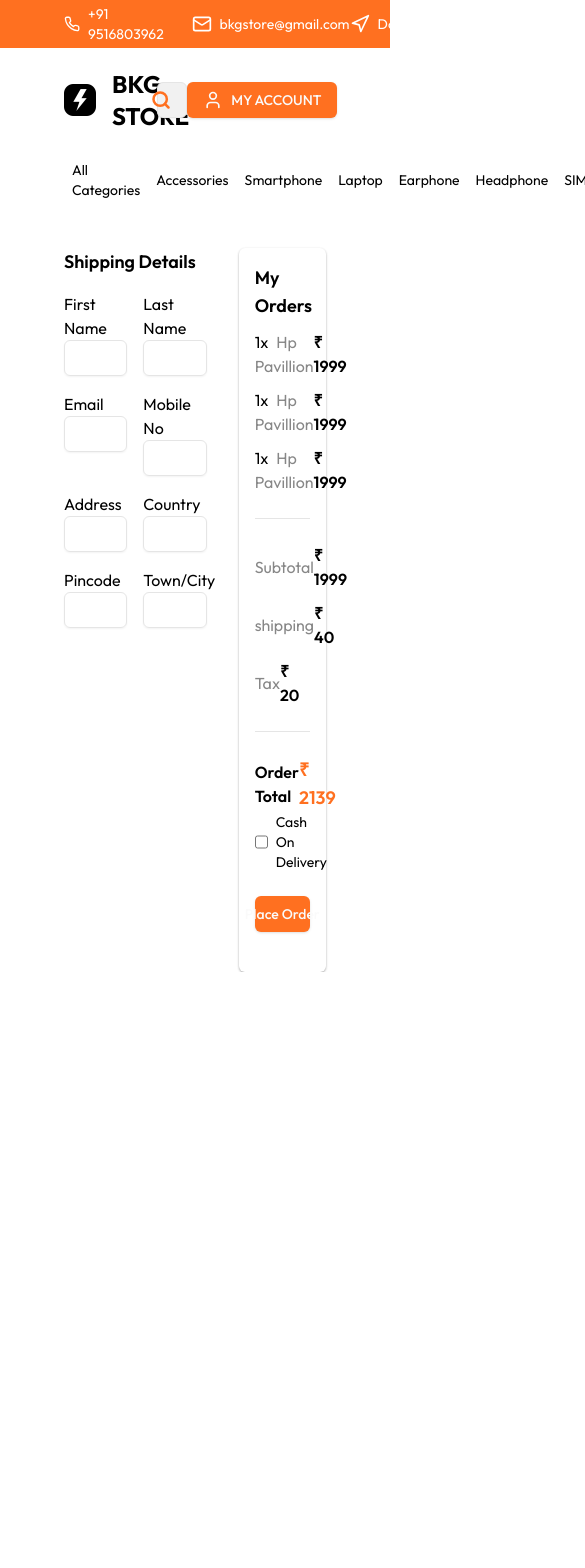
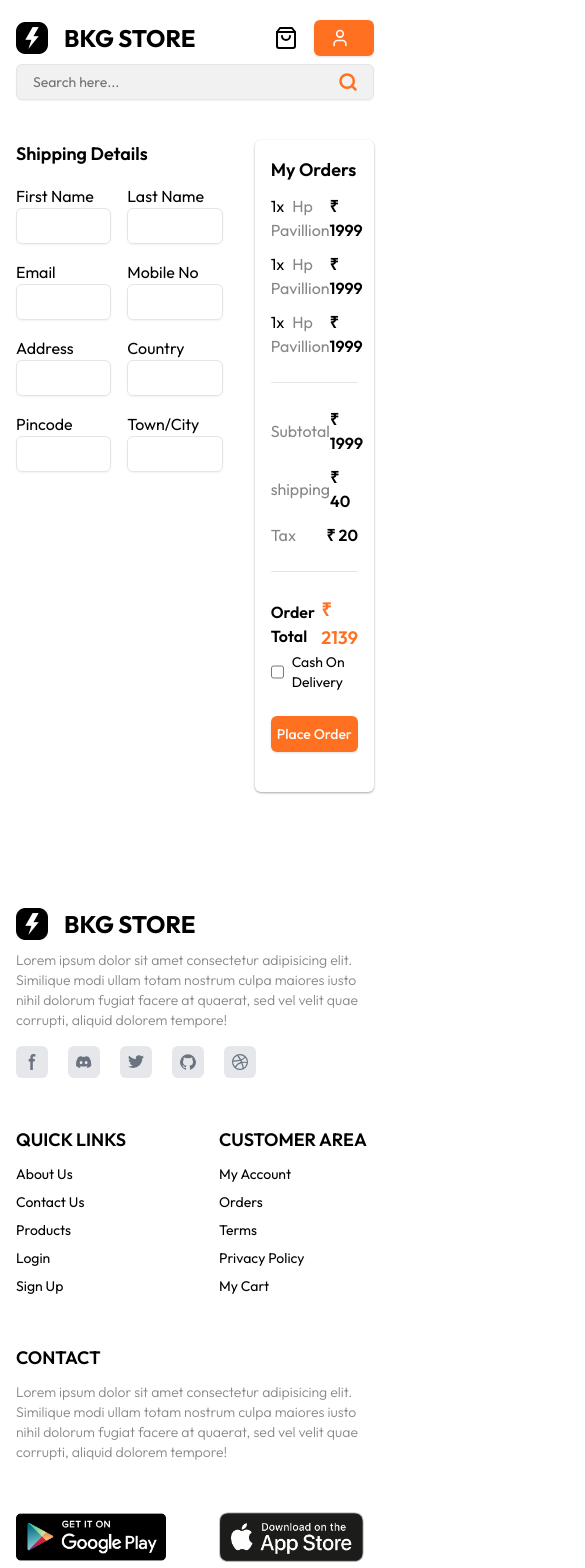
Before and after one commit to Rohit9894/Electronic_Store, a React (Vite) app in the folder client/: page /order-details in a window 390 px wide. Shown: the top 1568 px of the page, 585 px wide, since content can reach past the window. Before the commit the page ends 972 px from the top, so only its background shows below. Built offline with nearby package versions, Linux system fonts and the light colour scheme.

Commit message:
home page responsive completed

```diff
--- a/client/src/App.jsx
+++ b/client/src/App.jsx
@@ -1,12 +1,14 @@
 import React from "react";
 import Navbar from "./components/Navbar";
 import AllRoutes from "./Routes/AllRoutes";
+import Footer from "./components/Footer";
 
 function App() {
   return (
     <div>
       <Navbar />
       <AllRoutes />
+      <Footer />
     </div>
   );
 }
--- a/client/src/Routes/Home.jsx
+++ b/client/src/Routes/Home.jsx
@@ -28,25 +28,24 @@ function Home() {
       <div className="container box-border">
         <Slider />
       </div>
-
       {/* Best Deals */}
       <section className="container mt-24 " id="best deals">
         <h1 className="text-2xl font-bold">Best Deals</h1>
-        <div className="flex justify-between flex-wrap gap-4">
-          {Array.from({ length: 8 }).map((_, index) => (
+        <div className="grid grid-cols-2 gap-6 lg:grid-cols-4">
+          {Array.from({ length: 4 }).map((_, index) => (
             <BestDealItem />
           ))}
         </div>
       </section>
 
       {/* Top Slected Deals */}
-      <section className="bg-input_bg  mt-24">
-        <div className="container h-80 custom_center">
-          <div className="w-1/4 h-full flex flex-col justify-center gap-6">
-            <h1 className="text-2xl font-semibold w-[200px] leading-7">
+      <section className="bg-input_bg py-8  mt-24">
+      <div className=" container w-full py-4 md:h-60 rounded-lg flex md:!flex-row flex-col md:items-center gap-8">
+      <div className="w-full md:w-1/4 h-full flex flex-col justify-center gap-6">
+            <h1 className="text-2xl font-semibold md:w-[200px] leading-7 ">
               Top 10 Product Selected On The Week
             </h1>
-            <div className="custom_center gap-2">
+            <div className="custom_center gap-2 -mt-4">
               <ChevronLeftCircle
                 cursor={"pointer"}
                 onClick={() => left?.current?.click()}
@@ -57,7 +56,7 @@ function Home() {
               />
             </div>
           </div>
-          <div className="w-full">
+          <div className="w-full mt-2">
             <MultiSlider left={left} right={right} />
           </div>
         </div>
@@ -72,7 +71,7 @@ function Home() {
       </section>
 
       {/* Qualieties */}
-      <section className="container mt-24 custom_center gap-4 justify-center">
+      <section className="container mt-24 grid  gap-4 gap-y-12 grid-cols-3 md:grid-cols-5">
         <QualityItem
           icon="truck"
           title={"Free Delivery"}
@@ -89,8 +88,8 @@ function Home() {
       </section>
       {/* Flash Sale */}
       <section className="container mt-24">
-        <div className="w-full bg-background h-60 rounded-lg custom_center gap-8">
-          <div className="w-1/3 text-white pl-10">
+      <div className="w-full bg-background py-4 md:h-60 rounded-lg flex md:!flex-row flex-col md:items-center gap-8">
+      <div className="w-full lg:w-1/3 text-white pl-10">
             <h1 className="text-2xl font-semibold">Flash Sale</h1>
             <p className="text-sm font-light mt-5">
               Don't miss out on our incredible electronics sale! Get up to 50%
@@ -100,14 +99,14 @@ function Home() {
               05 : 42 : 50
             </h1>
           </div>
-          <div className="w-full pr-10">
+          <div className="w-full">
             <SaleSlider />
           </div>
         </div>
       </section>
 
       {/* footer */}
-      <Footer />
+      {/* <Footer /> */}
     </div>
   );
 }
--- a/client/src/components/Footer.jsx
+++ b/client/src/components/Footer.jsx
@@ -6,7 +6,7 @@ import { InstagramLogoIcon, TwitterLogoIcon } from "@radix-ui/react-icons";
 function Footer() {
   return (
     <footer className=" py-5 mt-24 ">
-      <div class="container grid grid-cols-6 grid-rows-1 gap-12">
+      <div class="container grid grid-cols-2 lg:grid-cols-6 grid-rows-1 gap-12">
         <div class="  col-span-2  ">
           <Logo />
           <p className="text-sm text-teal font-light mt-2.5">
--- a/client/src/components/Navbar.jsx
+++ b/client/src/components/Navbar.jsx
@@ -8,14 +8,17 @@ import Category from "./Category";
 
 function Navbar() {
   return (
-    <div>
+    <nav>
       {/*Top Navbar*/}
+      <div className="hidden md:block">
         <TopNavbar />
+      </div>
       {/* Navbar */}
-      <div className="container mt-5 custom_center justify-between">
+      <div className="container">
+        <div className=" mt-5 custom_center justify-between">
           <Logo />
           {/* Search bar */}
-        <div className="w-1/2 relative">
+          <div className="hidden md:block w-1/2 relative">
             <Input
               type="search"
               placeholder="Search here..."
@@ -29,16 +32,32 @@ function Navbar() {
             />
           </div>
           {/* cart */}
+          <div className="custom_center gap-4">
             <ShoppingBag />
-
             <Button className="bg-background">
-          <User size="20px" className="mr-2" /> MY ACCOUNT
+              <User size="20px" className="mr-2" />
+              <span className="hidden md:block uppercase">My Account</span>
             </Button>
+          </div>
+        </div>
+        <div className=" md:hidden w-full mt-2 relative">
+          <Input
+            type="search"
+            placeholder="Search here..."
+            className="full pl-4 bg-input_bg"
+          />
+          <Search
+            color="#ff7020"
+            size={"20px"}
+            strokeWidth={3}
+            className="absolute right-4 top-2 "
+          />
+        </div>
       </div>
 
       {/* Category */}
-      <Category />
-    </div>
+      {/* <Category /> */}
+    </nav>
   );
 }
 
--- a/client/src/components/Slider/Slider.jsx
+++ b/client/src/components/Slider/Slider.jsx
@@ -22,7 +22,7 @@ function Slider() {
     >
       <CarouselContent>
         {Array.from({ length: 5 }).map((_, index) => (
-          <CarouselItem key={index} className="h-[350px]">
+          <CarouselItem key={index} className="h-[250px] md:h-[350px]">
             <img
               className="w-full h-full rounded-md object-cover"
               src="https://img.freepik.com/free-photo/beautiful-mystery-box-collage_23-2149704181.jpg?t=st=1725534769~exp=1725538369~hmac=87e028ea4e3612086be634091ec736e338b2a26ecd06739a6ec03e2bdcb83b58&w=900"
--- a/client/src/components/miscellaneous/BestDealItem.jsx
+++ b/client/src/components/miscellaneous/BestDealItem.jsx
@@ -4,7 +4,7 @@ import Rating from "./Rating";
 
 function BestDealItem() {
   return (
-    <div className="w-1/5 h-[120px] mt-10  flex gap-4 justify-between">
+    <div className=" h-[120px] mt-10  flex gap-4 justify-between">
       <div className="w-1/2 ">
         <img
           src="https://images.unsplash.com/photo-1622782914767-404fb9ab3f57?w=600&auto=format&fit=crop&q=60&ixlib=rb-4.0.3&ixid=M3wxMjA3fDB8MHxzZWFyY2h8MTF8fG1vYmlsZXxlbnwwfHwwfHx8MA%3D%3D"
--- a/client/src/components/miscellaneous/QualityItem.jsx
+++ b/client/src/components/miscellaneous/QualityItem.jsx
@@ -3,13 +3,13 @@ import React from "react";
 
 function QualityItem({ icon, title, subTitle }) {
   return (
-    <div className="w-1/6 text-center  relative py-6 shadow-custom">
+    <div className="text-center   py-6 px-2 shadow-custom">
       {icon == "truck" && (
         <Truck
           fill="#ff7020"
           color="#ff7020"
           size={40}
-          className="absolute -top-5 left-16 z-10"
+          className="mx-auto -mt-12"
         />
       )}
       {icon == "star" && (
@@ -17,7 +17,7 @@ function QualityItem({ icon, title, subTitle }) {
           fill="#ff7020"
           color="#ff7020"
           size={40}
-          className="absolute -top-5 left-16 z-10"
+          className="mx-auto -mt-12"
         />
       )}
       {icon == "clock" && (
@@ -25,7 +25,7 @@ function QualityItem({ icon, title, subTitle }) {
           // fill="#ff7020"
           color="#ff7020"
           size={40}
-          className="absolute -top-5 left-16 z-10"
+          className="mx-auto -mt-12"
         />
       )}
       {icon == "price" && (
@@ -33,7 +33,7 @@ function QualityItem({ icon, title, subTitle }) {
           // fill="#ff7020"
           color="#ff7020"
           size={40}
-          className="absolute -top-5 left-16 z-10"
+          className="mx-auto -mt-12"
         />
       )}
       {icon == "payment" && (
@@ -41,7 +41,7 @@ function QualityItem({ icon, title, subTitle }) {
           fill="#ff7020"
           color="#ff7020"
           size={40}
-          className="absolute -top-5 left-16 z-10"
+          className="mx-auto -mt-12"
         />
       )}
       <h1 className="font-bold">{title}</h1>
--- a/client/tailwind.config.js
+++ b/client/tailwind.config.js
@@ -10,7 +10,7 @@ export default {
       },
       container: {
         center: true,
-        padding: "4rem",
+        padding: "1rem",
         screens: {
           "2xl": "1400px",
         },
```
Lines whose indentation alone changed are shown as unchanged.
